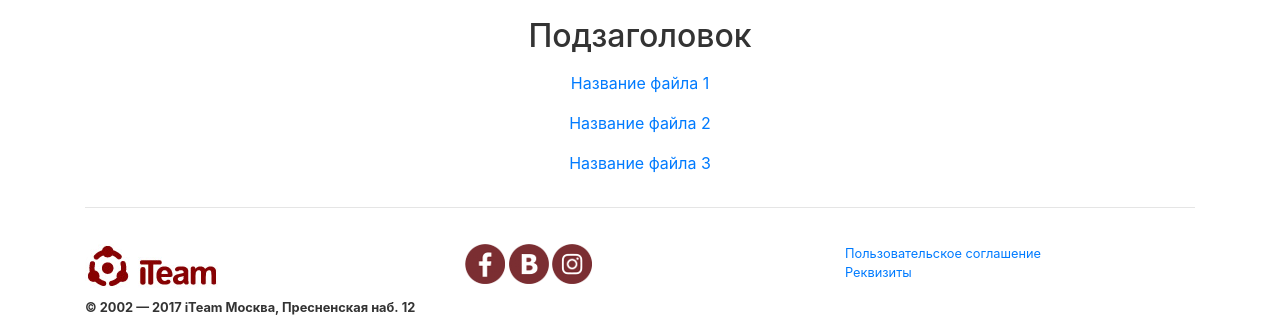
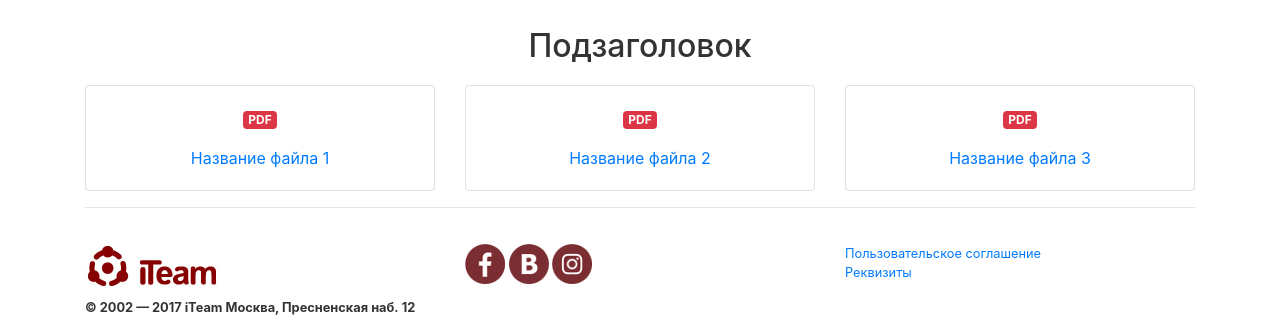
Before and after one commit to begimov/iTeamLandings, a plain HTML site: page PresentationForComment/presentation-for-comment.html in a window 1280 px wide. Shown: the part 619-952 px from the top of the page. Drawn offline with nearby package versions, Linux system fonts and the light colour scheme.

Commit message:
presentation for comment basic layout created

```diff
--- a/PresentationForComment/presentation-for-comment.html
+++ b/PresentationForComment/presentation-for-comment.html
@@ -11,6 +11,7 @@
         body {
             color: #333;
         }
+
         h1 {
             color: #870100 !important;
         }
@@ -20,7 +21,7 @@
         }
 
         h2.h2--title {
-            margin-top: 20px;
+            margin: 30px 0 20px 0;
         }
 
         div.header--logo {
@@ -82,16 +83,35 @@
             </div>
         </div>
         <div class="row">
-            <div class="col">
-                <p class="text-center">
-                    <a href="#">Название файла 1</a>
-                </p>
-                <p class="text-center">
-                    <a href="#">Название файла 2</a>
-                </p>
-                <p class="text-center">
-                    <a href="#">Название файла 3</a>
-                </p>
+            <div class="col-md-4">
+                <div class="card">
+                    <div class="card-body text-center">
+                        <p>
+                            <span class="badge badge-danger">PDF</span>
+                        </p>
+                        <a href="#">Название файла 1</a>
+                    </div>
+                </div>
+            </div>
+            <div class="col-md-4">
+                <div class="card">
+                    <div class="card-body text-center">
+                        <p>
+                            <span class="badge badge-danger">PDF</span>
+                        </p>
+                        <a href="#">Название файла 2</a>
+                    </div>
+                </div>
+            </div>
+            <div class="col-md-4">
+                <div class="card">
+                    <div class="card-body text-center">
+                        <p>
+                            <span class="badge badge-danger">PDF</span>
+                        </p>
+                        <a href="#">Название файла 3</a>
+                    </div>
+                </div>
             </div>
         </div>
 
```
